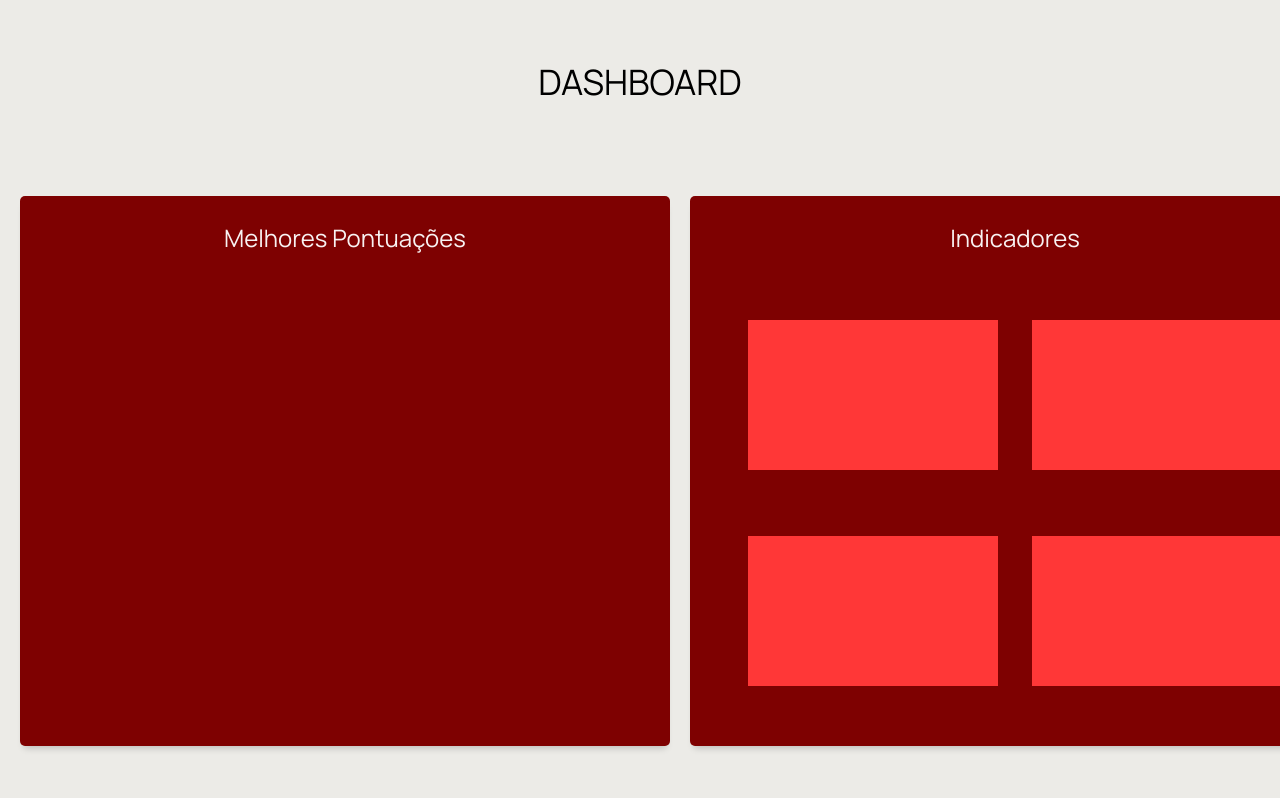
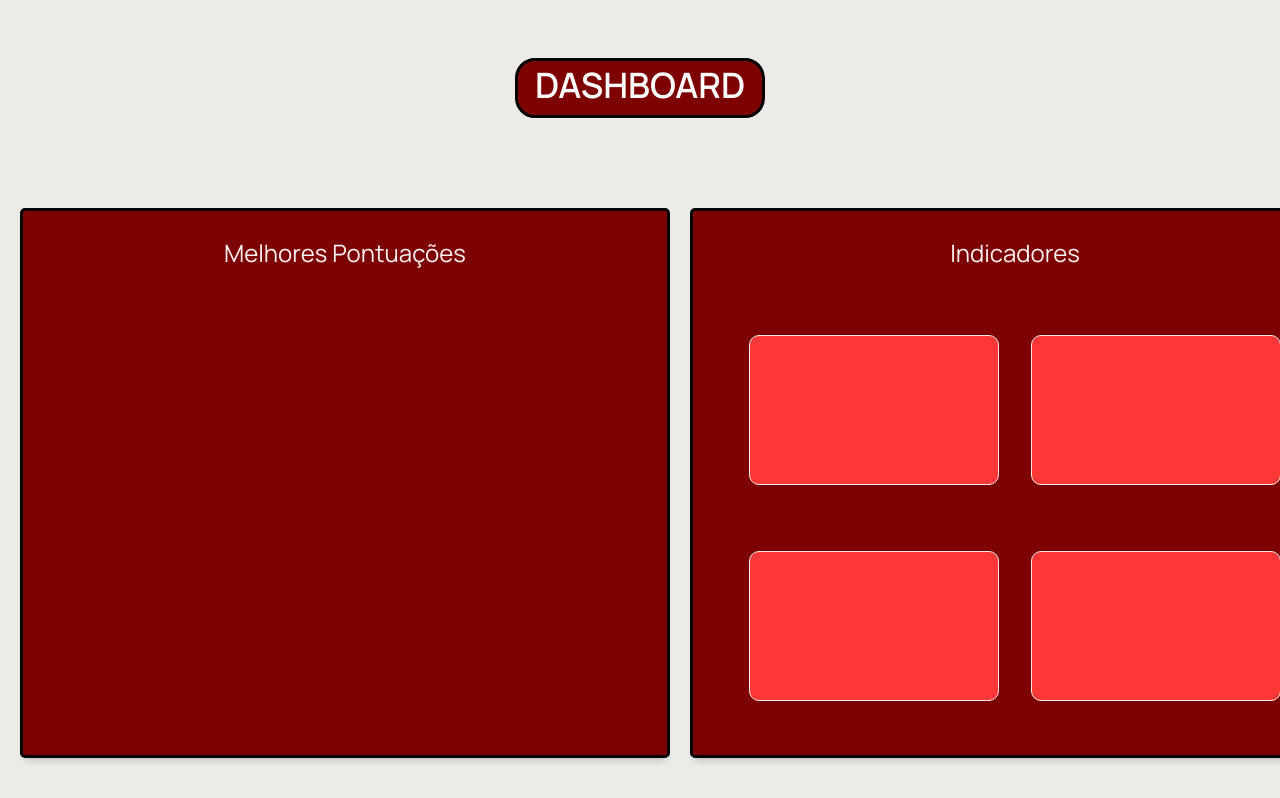
Before and after one commit to AnthonyLourenco/ProjetoIndividualSPFC, a website: page Site/Public/Dashboard/dashboard.html in a window 1280 px wide. Shown: the part 92-890 px from the top of the page. Drawn offline with nearby package versions, Linux system fonts and the light colour scheme; no server answers.

Commit message:
Cor de fundo dash

```diff
--- a/Site/Public/Dashboard/dashboard.html
+++ b/Site/Public/Dashboard/dashboard.html
@@ -6,7 +6,7 @@
   <meta name="viewport" content="width=device-width,initial-scale=1.0" />
   <title>São Paulo | Dashboard</title>
   <link href="https://fonts.googleapis.com/css2?family=Manrope:wght@200..800&display=swap" rel="stylesheet">
-  <link rel="icon" href="../Assets/Imgs/São_Paulo_Futebol_Clube.png" />
+  <link rel="icon" href="../Assets/Imgs/iconSPFC.png" />
   <link rel="stylesheet" href="../css/styleDash.css" />
 </head>
 <body>
--- a/Site/Public/css/styleDash.css
+++ b/Site/Public/css/styleDash.css
@@ -166,7 +166,14 @@
 
   .tituloDashboard {
     font-size: 35px;
-    color: #000;
+    font-weight: 600;
+    color: #FFF;
+    background-color: #7E0101;
+    border: solid 3px #000;
+    border-radius: 20px;
+    width: 250px;
+    height: 60px;
+    text-align: center;
   }
 
   .main-cards {
@@ -208,6 +215,8 @@
 
   .charts-card {
     background-color: #7E0101;
+    border: solid 3px #000;
+    border-radius: 25px;
     margin-bottom: 20px;
     padding: 25px;
     box-sizing: border-box;
@@ -221,6 +230,8 @@
 
   .indicadores {
     background-color: #7E0101;
+    border: solid 3px #000;
+    border-radius: 25px;
     margin-bottom: 20px;
     padding: 25px;
     box-sizing: border-box;
@@ -241,6 +252,8 @@
 
   .indicador {
     background-color: #FF3737;
+    border: solid 1.5px #ECEBE7;
+    border-radius: 10px;
     width: 250px;
     height: 150px;
   }
```
